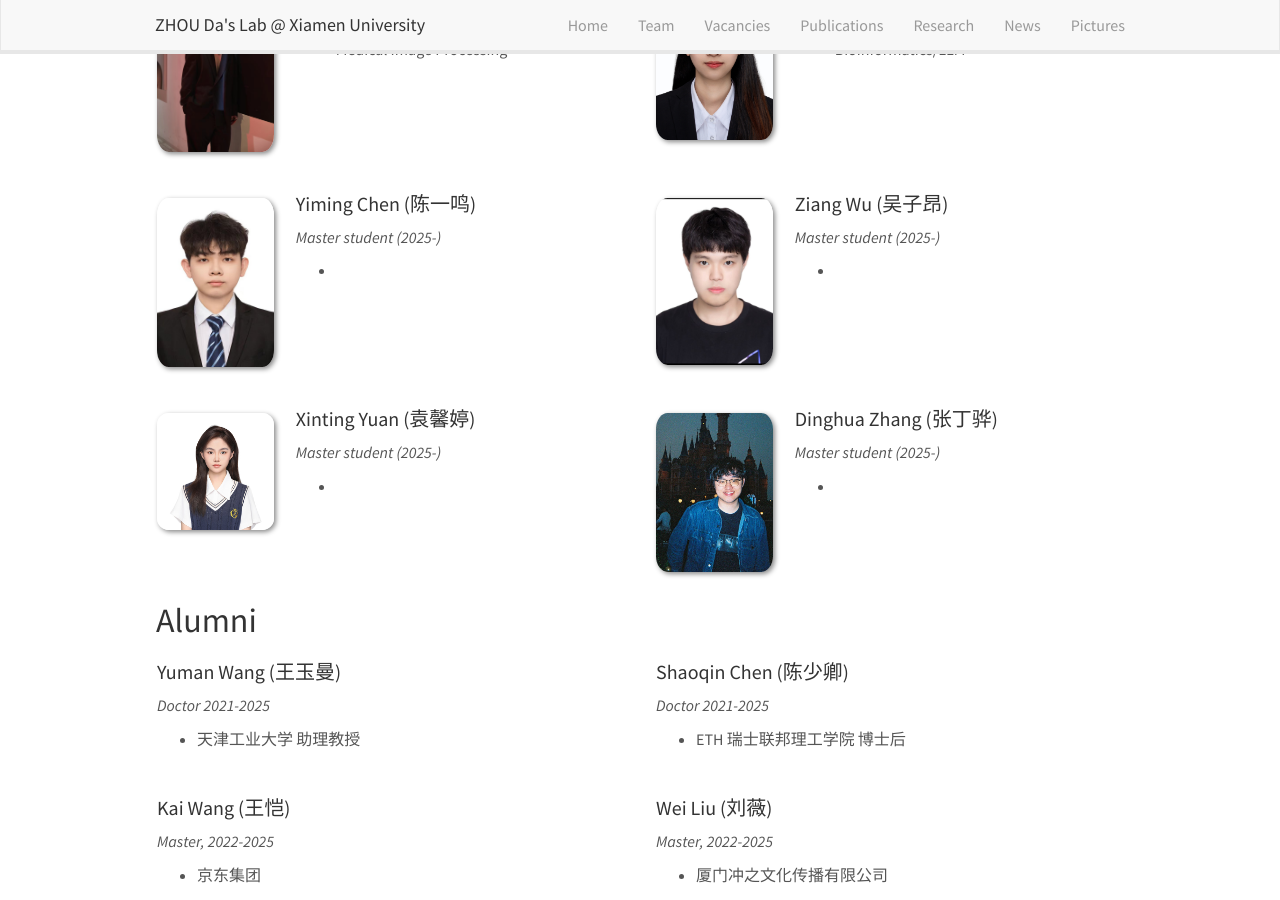
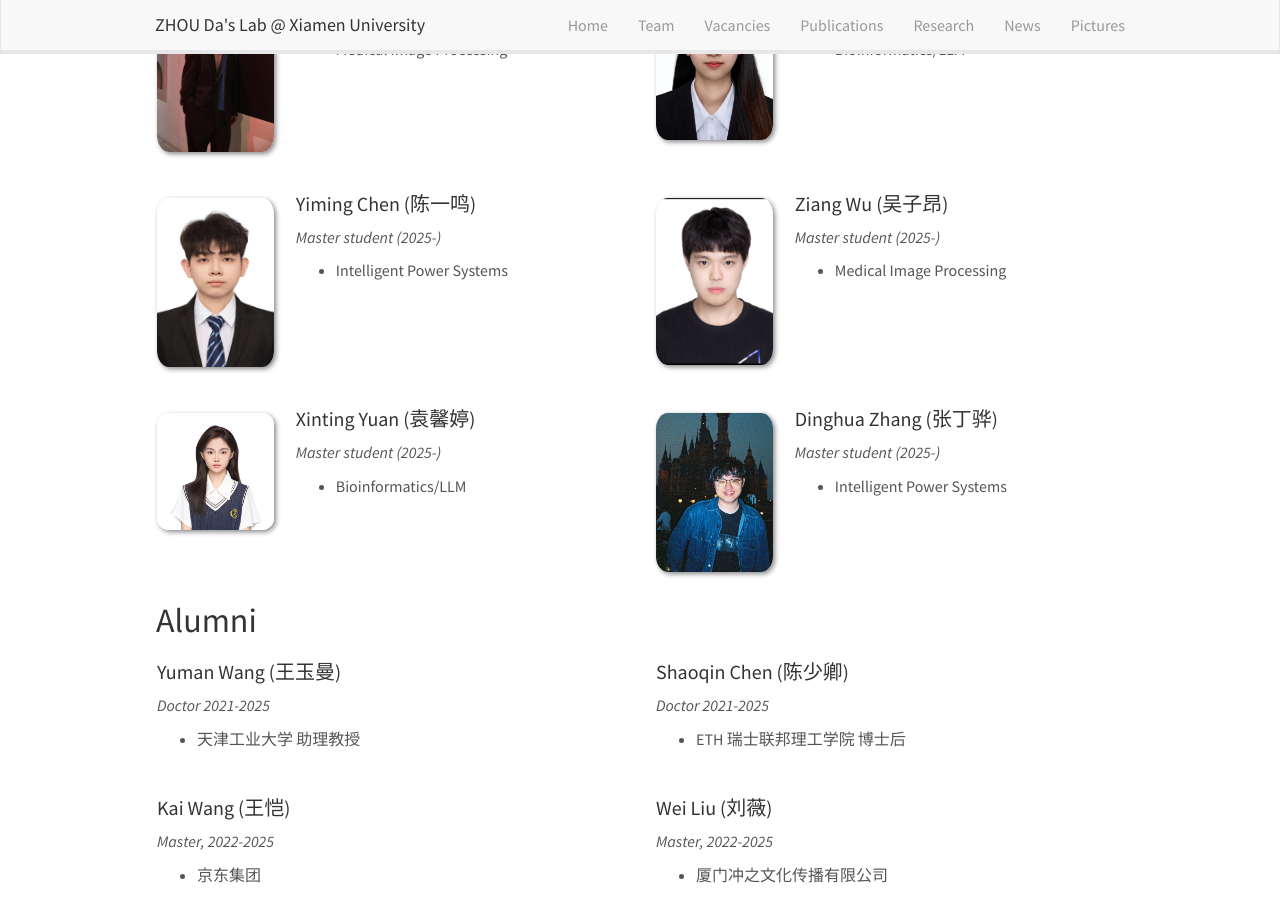
Before and after one commit to ZhouDaLab/zhoudalab.github.io, a Jekyll site: the page built from _pages/team.md, in a window 1280 px wide and 900 px high, scrolled down 1314 px. Built offline with Jekyll 4.4.1, drawn with Linux system fonts in a browser that asks for light colours; nearby versions of some CDN libraries.

Commit message:
Update students.yml

```diff
--- a/_data/students.yml
+++ b/_data/students.yml
@@ -97,25 +97,25 @@
   info: Master student (2025-)
   email: xx
   number_educ: 1
-  education1:
+  education1: Intelligent Power Systems
 
 - name: Ziang Wu (吴子昂)
   photo: wuziang.jpg
   info: Master student (2025-)
   email: xx
   number_educ: 1
-  education1:
+  education1: Medical Image Processing
 
 - name: Xinting Yuan (袁馨婷)
   photo: yuanxinting.jpg
   info: Master student (2025-)
   email: xx
   number_educ: 1
-  education1:
+  education1: Bioinformatics/LLM
 
 - name: Dinghua Zhang (张丁骅)
   photo: zhangdinghua.jpg
   info: Master student (2025-)
   email: xx
   number_educ: 1
-  education1:
+  education1: Intelligent Power Systems
```
